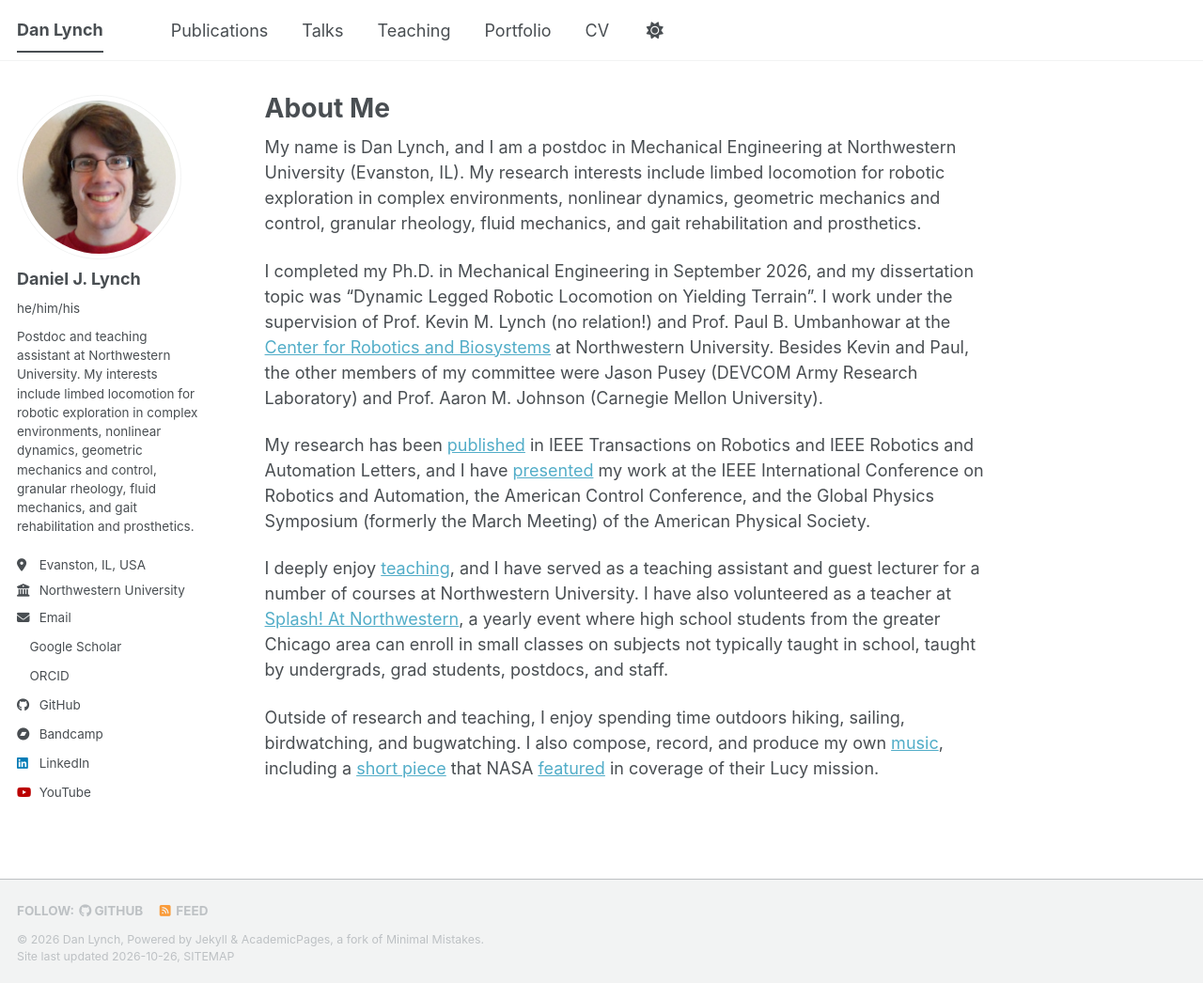
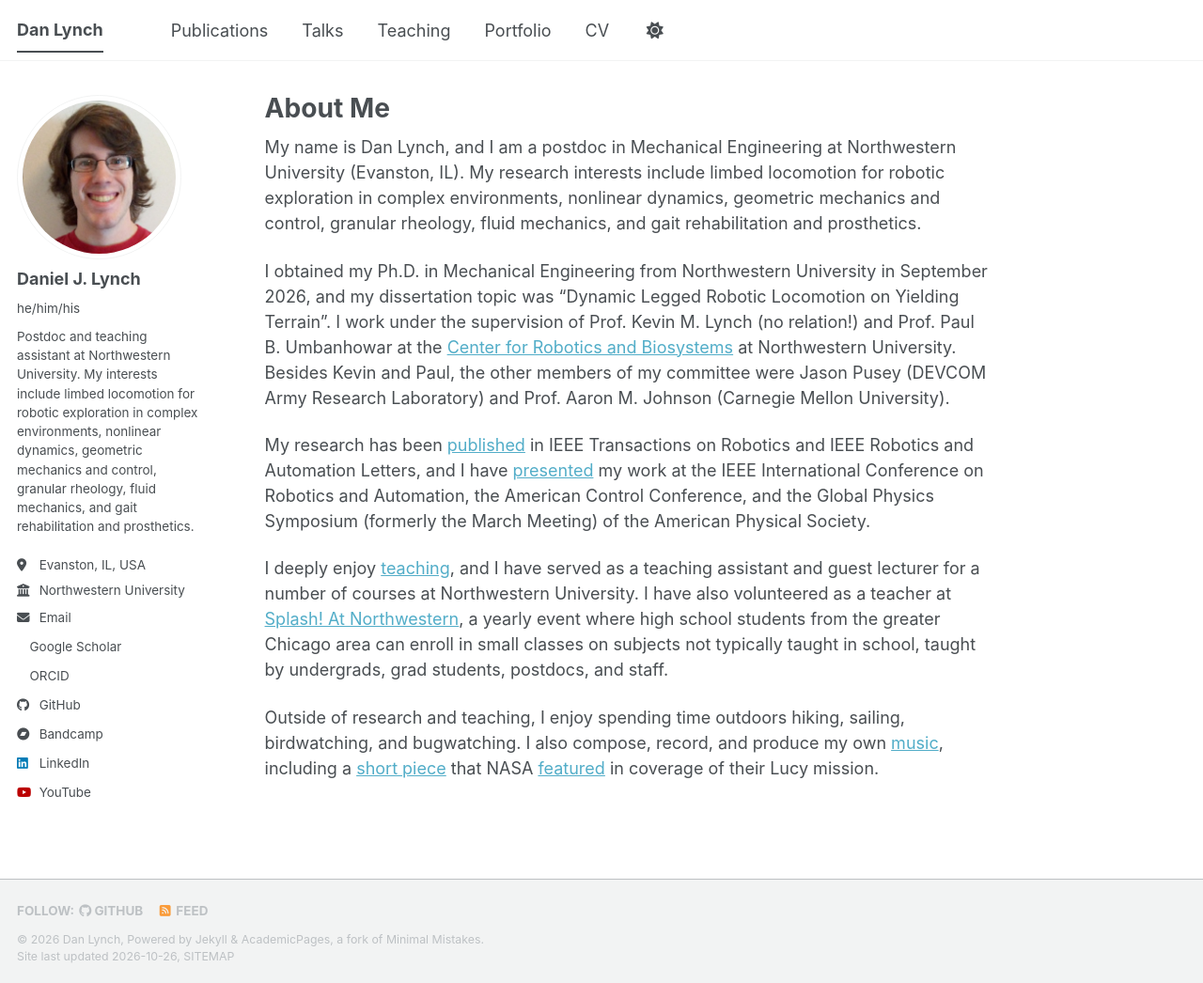
Before and after one commit to dlynch7/dlynch7.github.io, a Jekyll site: the page built from _pages/about.md, in a window 1280 px wide and 1046 px high. Shown: the whole window at 94% size. Built offline with Jekyll 4.4.1, drawn with Linux system fonts in a browser that asks for light colours; a style sheet for code colours, icons or effects is not loaded.

Commit message:
minor edits

```diff
--- a/_pages/about.md
+++ b/_pages/about.md
@@ -10,7 +10,7 @@ redirect_from:
 My name is Dan Lynch, and I am a postdoc in Mechanical Engineering at Northwestern University (Evanston, IL).
 My research interests include limbed locomotion for robotic exploration in complex environments, nonlinear dynamics, geometric mechanics and control, granular rheology, fluid mechanics, and gait rehabilitation and prosthetics.
 
-I completed my Ph.D. in Mechanical Engineering in September 2026, and my dissertation topic was "Dynamic Legged Robotic Locomotion on Yielding Terrain".
+I obtained my Ph.D. in Mechanical Engineering from Northwestern University in September 2026, and my dissertation topic was "Dynamic Legged Robotic Locomotion on Yielding Terrain".
 I work under the supervision of Prof. Kevin M. Lynch (no relation!) and Prof. Paul B. Umbanhowar at the [Center for Robotics and Biosystems](https://robotics.northwestern.edu/) at Northwestern University.
 Besides Kevin and Paul, the other members of my committee were Jason Pusey (DEVCOM Army Research Laboratory) and Prof. Aaron M. Johnson (Carnegie Mellon University).
 
```
